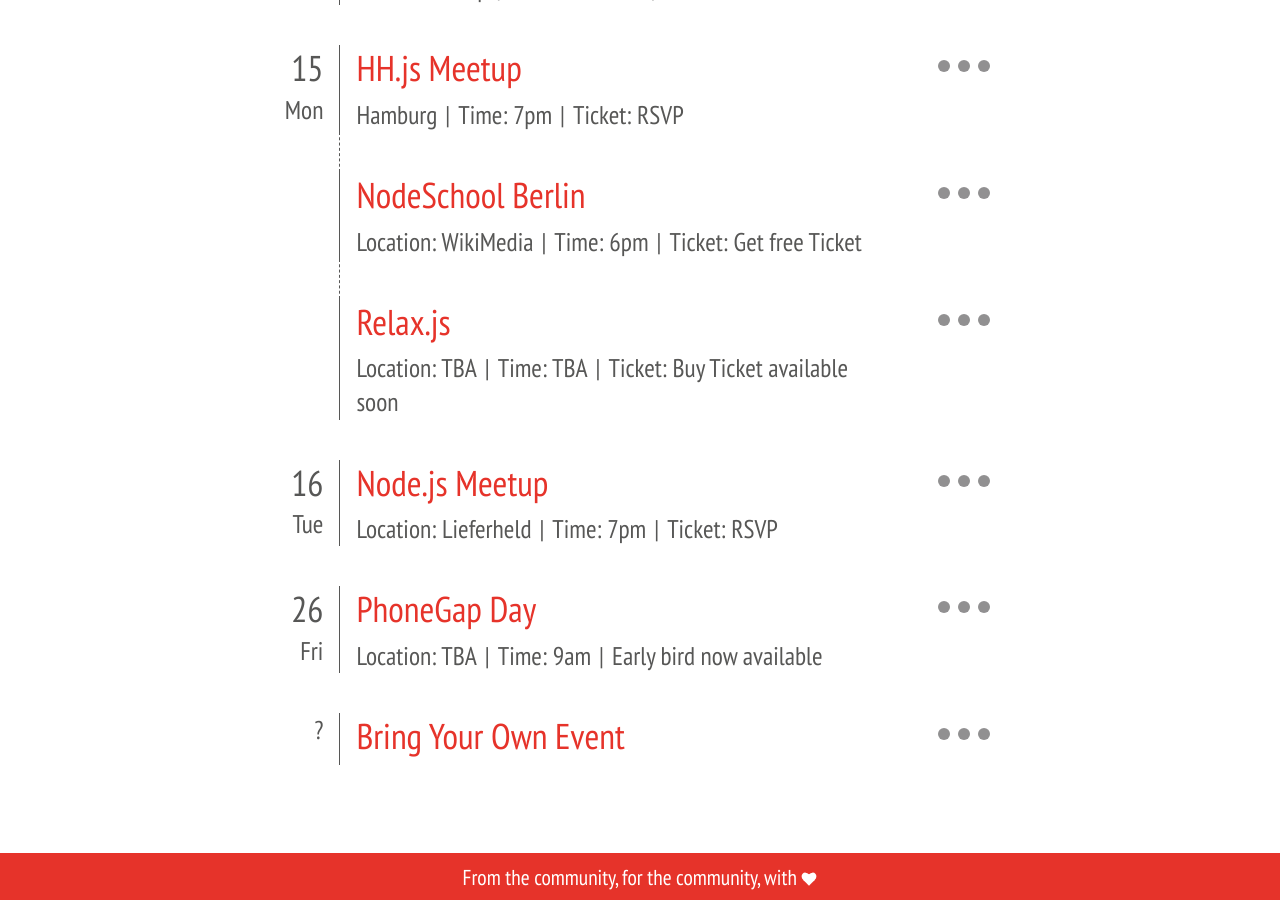
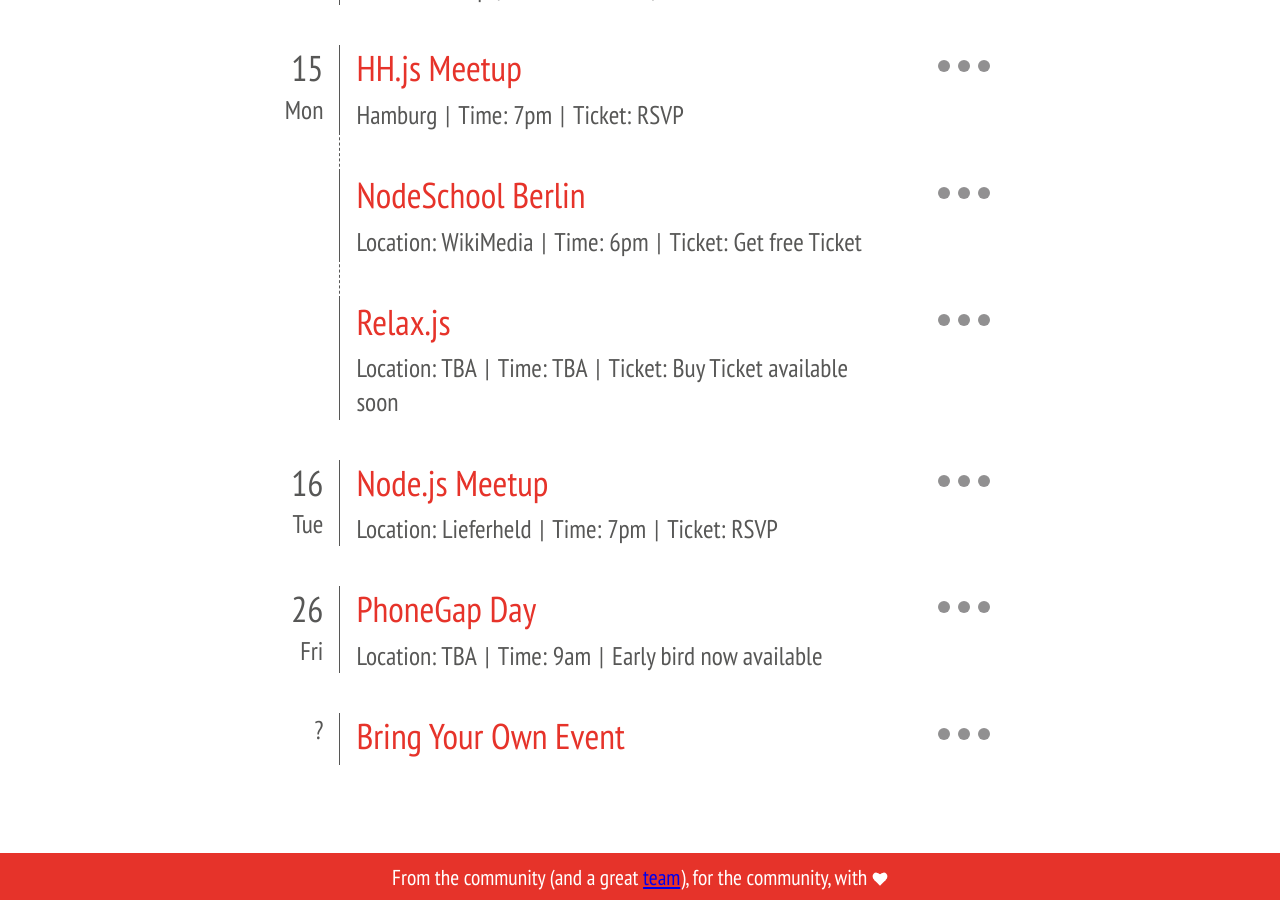
Before and after one commit to rmehner/jsfest.berlin, a Jekyll site: the page built from index.html, in a window 1280 px wide and 900 px high, scrolled down 3253 px. Built offline with Jekyll 4.4.1, drawn with Linux system fonts in a browser that asks for light colours.

Commit message:
included link for team page

```diff
--- a/_includes/footer.html
+++ b/_includes/footer.html
@@ -1,6 +1,6 @@
 <footer class="page_footer">
   <div class="wrap">
-    <span class="heart-wrap">From the community, for the community, with <span class="heart"></span></span>
+    <span class="heart-wrap">From the community (and a great <a href="/team">team</a>), for the community, with <span class="heart"></span></span>
   </div>
 </footer>
 
```
